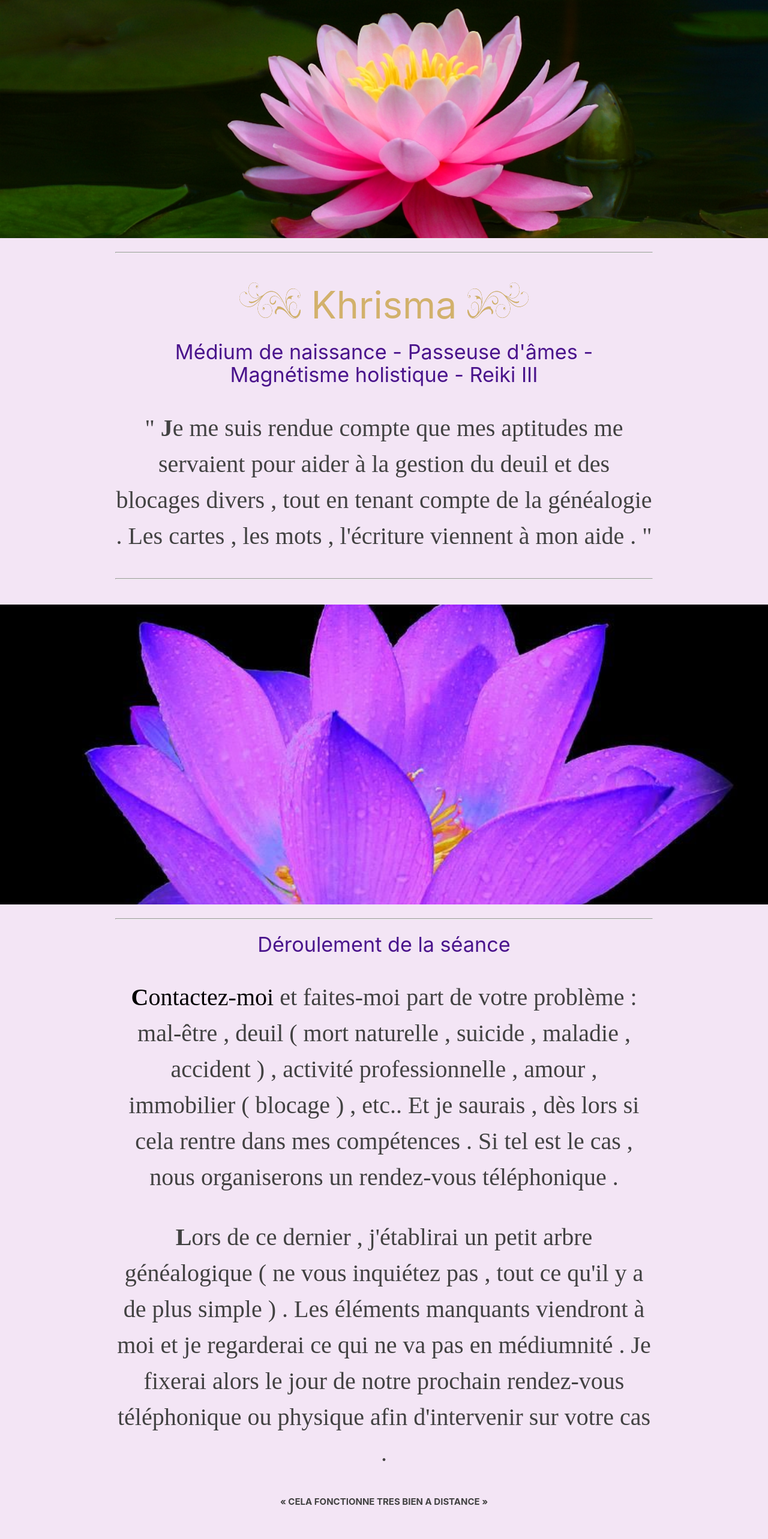
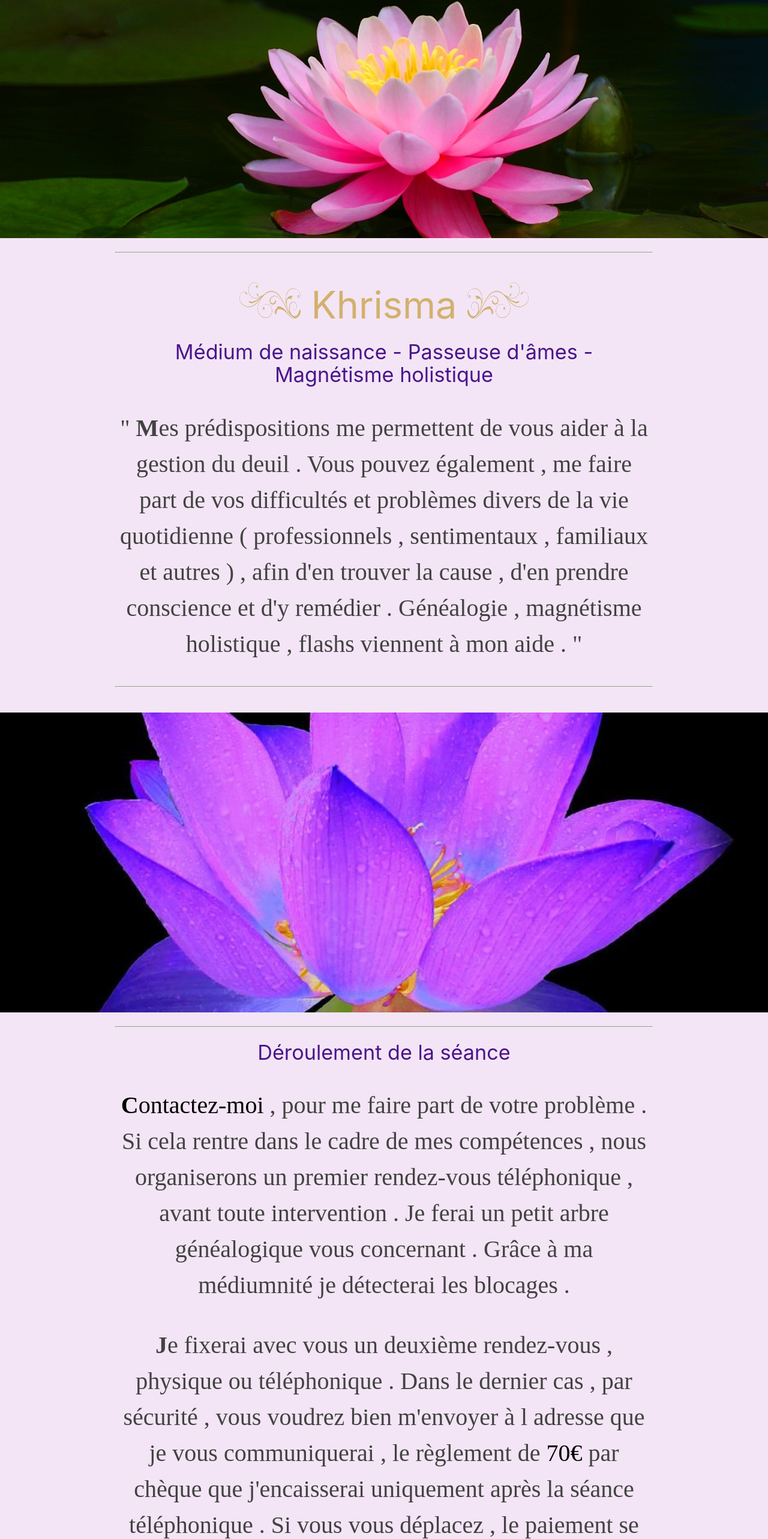
Before and after one commit to stephanevanpe/Khrisma, a React (Create React App) app: page / in a window 1280 px wide. Shown: the part 167-2733 px from the top of the page at 60% size. Built offline with nearby package versions, Linux system fonts and the light colour scheme; a web font is replaced by a local one.

Commit message:
changing all the text

```diff
--- a/src/pages/Home.jsx
+++ b/src/pages/Home.jsx
@@ -26,10 +26,11 @@ const Home = () => {
 								<img alt='' src={Deco1} /> Khrisma <img alt='medium tarnos khrisma' src={Deco2} />
 							</h1>
 						</Col>
-						<h4 className='header purple-text text-darken-4'> Médium de naissance - Passeuse d'âmes - Magnétisme holistique - Reiki III</h4>
+						<h4 className='header purple-text text-darken-4'> Médium de naissance - Passeuse d'âmes - Magnétisme holistique </h4>
 						<p className='grey-text text-darken-3 lighten-3' style={{ fontFamily: 'Snell Roundhand, Bookman Old Style', fontSize: '40px' }}>
-							" <b>J</b>e me suis rendue compte que mes aptitudes me servaient pour aider à la gestion du deuil et des blocages divers , tout en tenant
-							compte de la généalogie . Les cartes , les mots , l'écriture viennent à mon aide . "
+							" <b>M</b>es prédispositions me permettent de vous aider à la gestion du deuil . Vous pouvez également , me faire part de vos difficultés et
+							problèmes divers de la vie quotidienne ( professionnels , sentimentaux , familiaux et autres ) , afin d'en trouver la cause , d'en prendre
+							conscience et d'y remédier . Généalogie , magnétisme holistique , flashs viennent à mon aide . "
 						</p>
 						<hr />
 					</div>
@@ -49,45 +50,31 @@ const Home = () => {
 							<a href='/medium/contact' style={{ color: 'black' }}>
 								<b>C</b>ontactez-moi
 							</a>{' '}
-							et faites-moi part de votre problème : mal-être , deuil ( mort naturelle , suicide , maladie , accident ) , activité professionnelle , amour ,
-							immobilier ( blocage ) , etc.. Et je saurais , dès lors si cela rentre dans mes compétences . Si tel est le cas , nous organiserons un
-							rendez-vous téléphonique .
+							, pour me faire part de votre problème . Si cela rentre dans le cadre de mes compétences , nous organiserons un premier rendez-vous
+							téléphonique , avant toute intervention . Je ferai un petit arbre généalogique vous concernant . Grâce à ma médiumnité je détecterai les
+							blocages .
 						</p>
 						<p className='grey-text text-darken-3 lighten-3' style={{ fontFamily: 'Snell Roundhand, Bookman Old Style', fontSize: '40px' }}>
-							<b>L</b>ors de ce dernier , j'établirai un petit arbre généalogique ( ne vous inquiétez pas , tout ce qu'il y a de plus simple ) . Les éléments
-							manquants viendront à moi et je regarderai ce qui ne va pas en médiumnité . Je fixerai alors le jour de notre prochain rendez-vous téléphonique
-							ou physique afin d'intervenir sur votre cas .
+							<b>J</b>e fixerai avec vous un deuxième rendez-vous , physique ou téléphonique . Dans le dernier cas , par sécurité , vous voudrez bien
+							m'envoyer à l adresse que je vous communiquerai , le règlement de{' '}
+							<a href='/medium/tarifs' style={{ color: 'black' }}>
+								70€
+							</a>{' '}
+							par chèque que j'encaisserai uniquement après la séance téléphonique . Si vous vous déplacez , le paiement se fera sur place .
 						</p>
 						<p className='grey-text text-darken-3 lighten-3'>
-							<b> « CELA FONCTIONNE TRES BIEN A DISTANCE »</b>
+							<b> « LES SEANCES MARCHENT TRES BIEN A DISTANCE »</b>
+						</p>
+
+						<p className='grey-text text-darken-3 lighten-3' style={{ fontFamily: 'Snell Roundhand, Bookman Old Style', fontSize: '40px' }}>
+							<b>J</b>e ne négligerai pas les générations passées , présentes , futures , ainsi que les vies antérieures qui entrent en ligne de compte et qui m
+							aident à comprendre les difficultés que vous traversez .
 						</p>
 						<p className='grey-text text-darken-3 lighten-3' style={{ fontFamily: 'Snell Roundhand, Bookman Old Style', fontSize: '40px' }}>
-							<b>E</b>ntre-temps , vous me ferez parvenir un chèque pour ladite consultation d'un montant de{' '}
-							<a href='/medium/tarifs' style={{ color: 'black' }}>
-								70 €
-							</a>{' '}
-							( à titre de précaution ) et qui ne sera encaissé qu'après cette dernière .
+							<b>I</b>l se pourrait que vous ayez un petit travail personnel à faire , après la séance . La demande me sera dictée précisément par le contact
+							établi . Cela vous permettra de méditer .
 						</p>
-						<p className='grey-text text-darken-3 lighten-3' style={{ fontFamily: 'Snell Roundhand, Bookman Old Style', fontSize: '40px' }}>
-							<b>L</b>ors de notre discussion , je recevrai des flashs , des paroles , des sensations que je ressentirai et que je partagerai aussitôt avec
-							vous , sous la surveillance bienveillante de mes guides spirituels . J'établirai un contact auquel vous participerez oralement , pour vous
-							donner la paix et le pardon réciproquement . Ce contact lèvera les problèmes , les blocages dans le dialogue tout en ne négligeant pas de les
-							lever sur les générations passées mais aussi présentes et futures ainsi que sur les vies antérieures qui entrent en ligne de compte et qui
-							expliquent souvent , les problèmes et les blocages .
-						</p>
-						<p className='grey-text text-darken-3 lighten-3' style={{ fontFamily: 'Snell Roundhand, Bookman Old Style', fontSize: '40px' }}>
-							<b>L</b>e mal-être provoqué par ces derniers sont d'ordres variés que nous ne soupçonnons même pas . Cela m'étonne encore à chaque fois , d'une
-							manière ou d'une autre , car le secret des Âmes nous dévoile " ce qu'il faut et pas plus au bon moment " . Cela vous permettra de faire le
-							point sur ce que vous voulez au plus profond de votre âme et ce que vous êtes vraiment .
-						</p>
-						<p className='grey-text text-darken-3 lighten-3' style={{ fontFamily: 'Snell Roundhand, Bookman Old Style', fontSize: '40px' }}>
-							<b>D</b>ans de nombreux cas , un petit travail personnel sera nécessaire en plus de celui que nous effectuerons ensemble . Il vous permettra de
-							sceller ce que les êtres de lumière nous ont aidé à faire et de pouvoir méditer dessus le temps d'un instant .
-						</p>
-						<p className='grey-text text-darken-3 lighten-3' style={{ fontFamily: 'Snell Roundhand, Bookman Old Style', fontSize: '40px' }}>
-							<b>C</b>haque fois , la demande me sera dictée par eux-mêmes , sera précisément adaptée à la situation et se présentera sous formes de prières
-							personnalisées selon le cas exposé .
-						</p>
+
 						<br />
 						<Row>
 							<Col s={1}></Col>
--- a/src/pages/MyHistory.jsx
+++ b/src/pages/MyHistory.jsx
@@ -25,16 +25,17 @@ const MyHistory = () => {
 						<img alt='medium tarnos khrisma' src={Chapeau} height='85px' weight='auto' />
 						<h4 className='header purple-text text-darken-4'>Mon Histoire</h4>
 						<p className='grey-text text-darken-3 lighten-3' style={{ fontFamily: 'Snell Roundhand, Bookman Old Style', fontSize: '40px' }}>
-							" <b>A</b> l'âge de 9 ans , ce que je croyais être une extrême sensibilité , a révélé , d'une façon beaucoup plus intime , ma médiumnité .
+							" <b>A</b> l'âge de neuf ans , lors d'un évènement brutal et violent , mon extrême sensibilité déjà présente a révélé ma médiumnité .
 						</p>
 						<p className='grey-text text-darken-3 lighten-3' style={{ fontFamily: 'Snell Roundhand, Bookman Old Style', fontSize: '40px' }}>
-							<b>L</b>ors de l'accident de voiture de mon cousin , qui est resté durant trois semaines dans le coma , j' ai eu un contact quasiment permanent
-							avec lui et j'ai su à quel moment il avait fait le choix de nous quitter . Je n'en ai jamais parlé à personne .
+							<b>U</b>n de mes proches s'est retrouvé en neurologie , entre la vie et la mort , pendant trois semaines . Durant son coma , je suis restée en
+							contact quasi permanent avec lui . J'ai su à quel moment il a fait le choix de nous quitter . Je n'en ai jamais parlé à personne .
 						</p>
 						<p className='grey-text text-darken-3 lighten-3' style={{ fontFamily: 'Snell Roundhand, Bookman Old Style', fontSize: '40px' }}>
-							<b>U</b>n peu plus tard dans ma vie , j'ai eu un problème sur la table d'opération . A cet instant , j'ai pu entrevoir l'autre côté du " voile
-							" . Nos êtres disparus sont bien présents dans un amour total , inconditionnel et tellement grand que je ne pourrais vous décrire sa lumière et
-							sa douceur .
+							<b>P</b>lus tard dans ma vie , lors d'une intervention chirurgicale , j'ai eu un problème durant lequel j'ai pu entrevoir l'autre côté du
+							" Voile  " : nos êtres chers disparus , sont bien présents dans un amour totalement inconditionnel que je ne peux vous décrire que par les mots
+							amour , lumière , beauté , douceur , plénitude . Heureusement , J'ai eu la chance de rencontrer un vieux magnétiseur qui m'a pris sous son aile
+							et m'a fait comprendre bien des choses …
 						</p>
 						<img
 							class='responsive-img'
@@ -43,18 +44,17 @@ const MyHistory = () => {
 							onClick={() => swal({ icon: `${Ange}`, text: 'Cette peinture a été réalisée par mes soins .' })}
 						/>
 						<p className='grey-text text-darken-3 lighten-3' style={{ fontFamily: 'Snell Roundhand, Bookman Old Style', fontSize: '40px' }}>
-							<b>P</b>uis , pendant deux ans , il y a eu de très nombreux "départs" dans mon entourage . A ce moment-là , j'ai eu la chance de rencontrer une
-							amie chère . Elle aussi était en deuil. Bercée depuis son enfance dans le domaine spirituel , je l'ai aidée et elle , m'a surtout aidée à
-							accepter et à comprendre à quoi me sers ce que mes guides m'envoient afin de pouvoir aider les autres . C'était donc cela !! Pendant plusieurs
-							années , j'ai accompagné bénévolement les gens que je rencontrais tant dans ma vie privée que professionnelle et j'y prenais grand plaisir !
+							<b>E</b>nsuite , pendant deux ans , il y a eu de nombreux " départs " dans mon entourage . A cette époque j’ai rencontré une amie , qui , elle
+							aussi , a perdu un être cher , récemment . Bercée depuis son enfance dans le domaine spirituel , j'ai pu l'aider et elle a su en retour , me
+							faire accepter ce que mes guides spirituels me demandaient . Tout simplement , d'aider mon prochain .
 						</p>
 						<p className='grey-text text-darken-3 lighten-3' style={{ fontFamily: 'Snell Roundhand, Bookman Old Style', fontSize: '40px' }}>
-							<b>P</b>uis chômage ... " C'est le moment , je me lance ! "
+							<b>P</b>endant plusieurs années , j'ai accompagné les personnes que je rencontrais , dans ma vie privée comme professionnelle et j ai constaté
+							que mes conseils et mes interventions portaient leurs fruits .
 						</p>
 						<p className='grey-text text-darken-3 lighten-3' style={{ fontFamily: 'Snell Roundhand, Bookman Old Style', fontSize: '40px' }}>
-							<b>L</b>ors des consultations , je me sers du magnétisme holistique , des flashs (images) , des paroles et des sensations que je perçois ,
-							ainsi que des cartes qui me confirment l'évolution spirituelle de la personne . Et même , du pendule si besoin , du reiki et de la géobiologie
-							. Je me sers de " l'outil " dont j'ai besoin sur le moment en complément . "
+							<b>P</b>uis j'ai connu le chômage . C'est à ce moment là que je me suis décidée à consacrer une partie de mon temps à aider les autres . J'ai
+							trouvé ma voie ! Lors de mes séances , je me sers de tous les " outils " dont je dispose , afin de mener au mieux le travail que j’effectue . "
 						</p>
 						<img alt='medium tarnos khrisma' src={Chapeau} height='85px' weight='auto' />
 						<hr />
```
